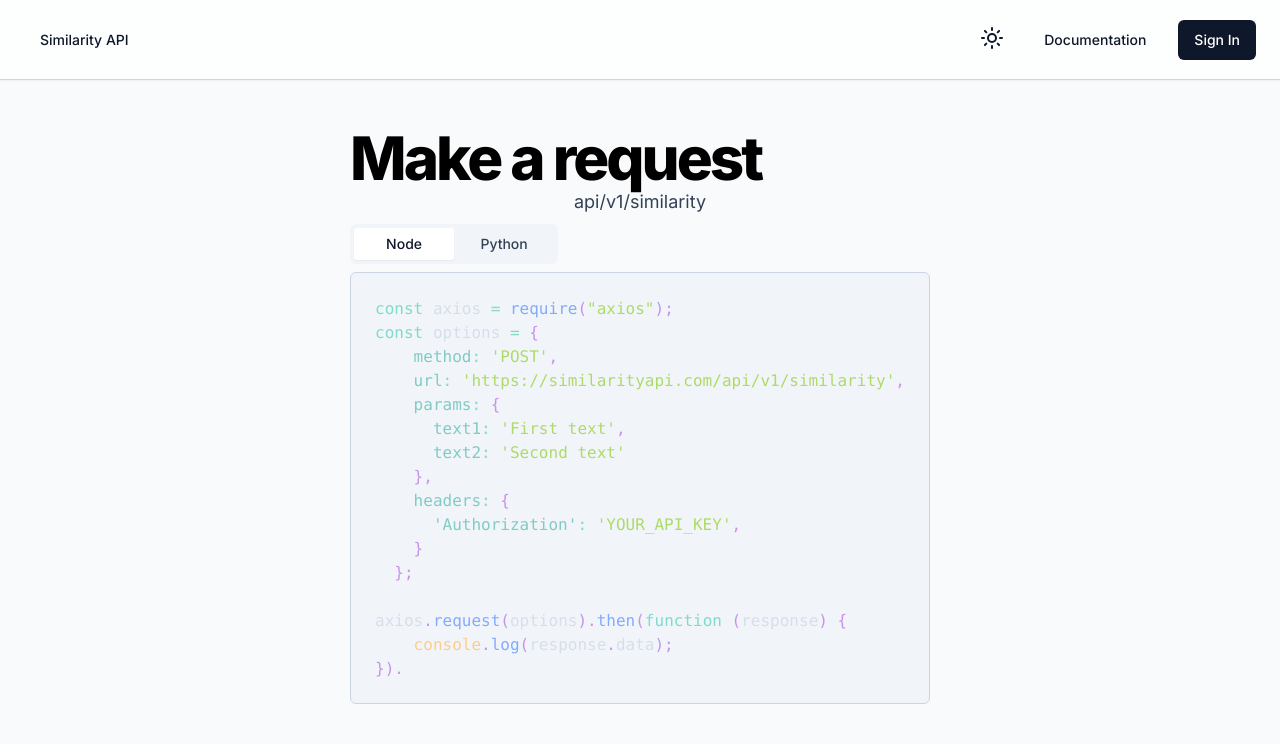
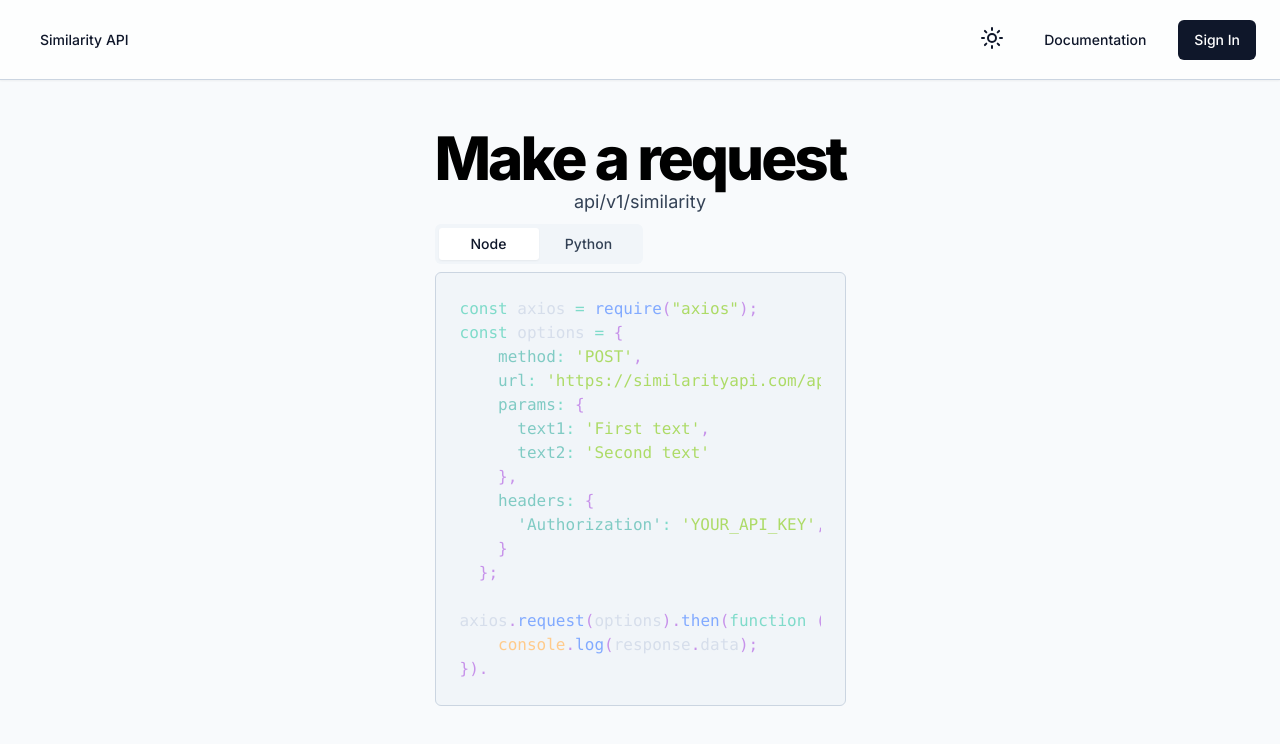
Before and after one commit to liaHi19/Similarity, a Next.js app: page /documentation in a window 1280 px wide. Shown: the top 744 px of the page. Built offline with nearby package versions, Linux system fonts and the light colour scheme; no server answers.

Commit message:
[#14] Add scrollbar component

```diff
--- a/src/app/(docs)/documentation/page.tsx
+++ b/src/app/(docs)/documentation/page.tsx
@@ -1,5 +1,7 @@
 import { NextPage } from "next";
 import type { Metadata } from "next";
+
+import "simplebar-react/dist/simplebar.min.css";
 
 import Layout from "./layout";
 import LargeHeading from "@/components/ui/LargeHeading";
@@ -14,7 +16,7 @@
 const page: NextPage = () => {
   return (
     <div className="container max-w-7xl mx-auto mt-12">
-      <div className="flex flex-col items-center gap-6">
+      <div className="flex flex-col items-center justify-center gap-6">
         <Layout>
           <LargeHeading>Make a request</LargeHeading>
           <Paragraph>api/v1/similarity</Paragraph>
--- a/src/components/DocumentationTabs.tsx
+++ b/src/components/DocumentationTabs.tsx
@@ -1,3 +1,4 @@
+"use client";
 import { FC } from "react";
 import SimpleBar from "simplebar-react";
 
@@ -15,14 +16,16 @@
       </TabsList>
       <TabsContent value="nodejs">
         {
-          /* <SimpleBar></SimpleBar> */
-          <Code language="javascript" code={nodejs} show animated />
+          <SimpleBar>
+            <Code language="javascript" code={nodejs} show animated />
+          </SimpleBar>
         }
       </TabsContent>
       <TabsContent value="python">
         {
-          /* <SimpleBar></SimpleBar> */
-          <Code language="python" code={python} show animated />
+          <SimpleBar>
+            <Code language="python" code={python} show animated />
+          </SimpleBar>
         }
       </TabsContent>
     </Tabs>
--- a/src/styles/globals.css
+++ b/src/styles/globals.css
@@ -21,3 +21,7 @@
   -webkit-filter: drop-shadow(5px 10px 5px #28281487);
   filter: drop-shadow(5px 10px 5px #28281487);
 }
+
+.dark .simplebar-scrollbar::before {
+  background-color: #fff;
+}
```
